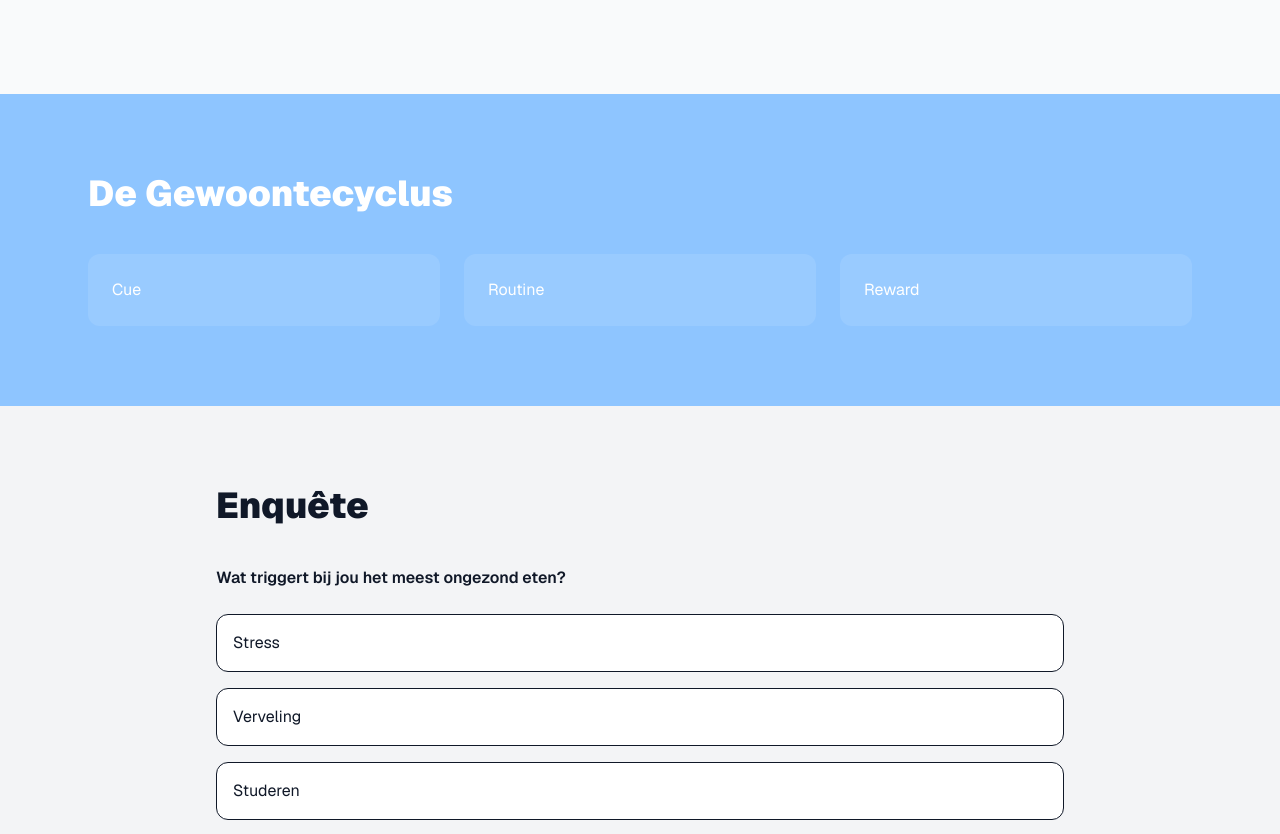
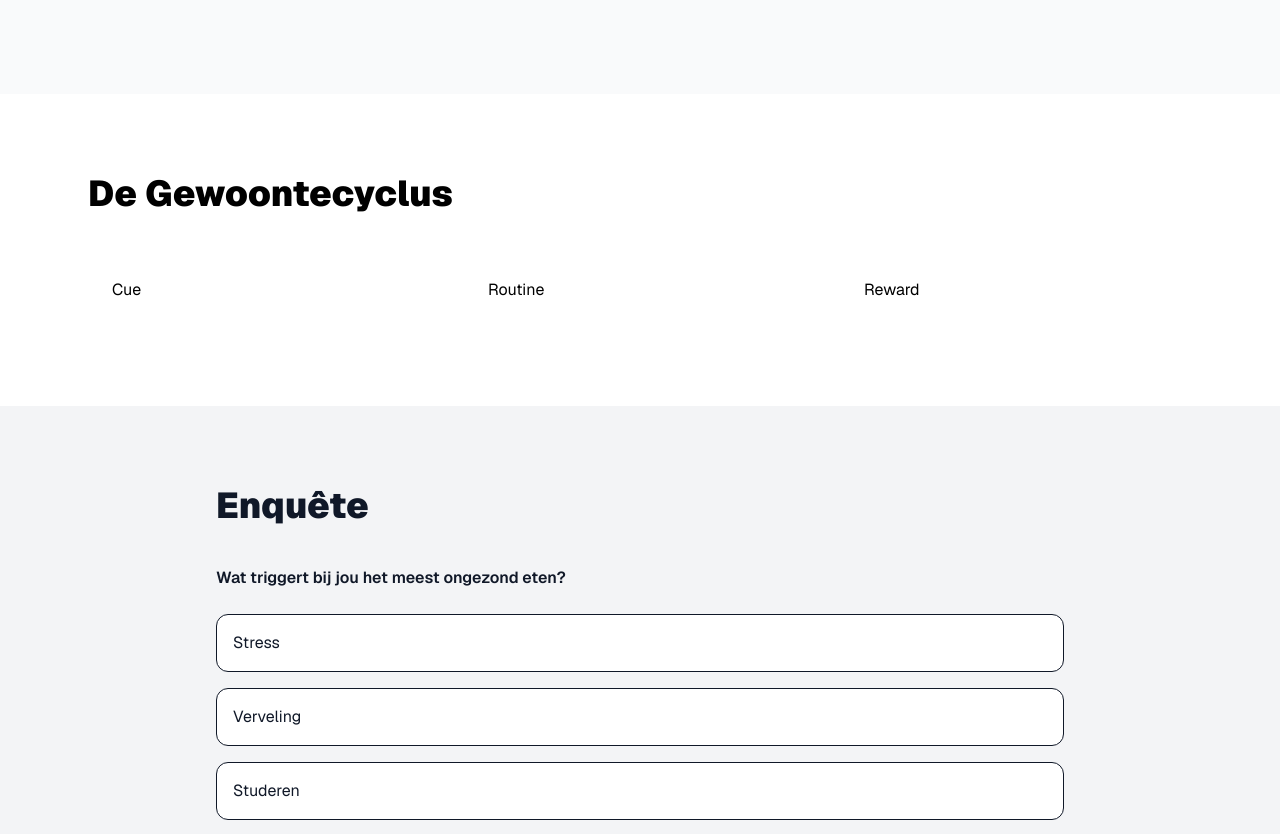
Before and after one commit to toubahmansoor16-sys/healthy-habits-sushi, a Next.js app: page / in a window 1280 px wide. Shown: the part 4729-5563 px from the top of the page. Built offline with nearby package versions, Linux system fonts and the light colour scheme; no server answers.

Commit message:
update website

```diff
--- a/app/page.tsx
+++ b/app/page.tsx
@@ -708,14 +708,14 @@ const challengeBadge =
       </section>
 
       {/* LOOP */}
-      <section id="loop" className="bg-blue-300 text-white py-20">
+      <section id="loop" className="bg-white text-black py-20">
         <div className="max-w-6xl mx-auto px-6">
           <h2 className="text-4xl font-black mb-10">{t[lang].sections.loop}</h2>
 
           <div className="grid md:grid-cols-3 gap-6">
-            <div className="bg-white/10 p-6 rounded-xl">Cue</div>
-            <div className="bg-white/10 p-6 rounded-xl">Routine</div>
-            <div className="bg-white/10 p-6 rounded-xl">Reward</div>
+            <div className="bg-blue-10 p-6 rounded-xl">Cue</div>
+            <div className="bg-blue-10 p-6 rounded-xl">Routine</div>
+            <div className="bg-blue-10 p-6 rounded-xl">Reward</div>
           </div>
         </div>
       </section>
```
